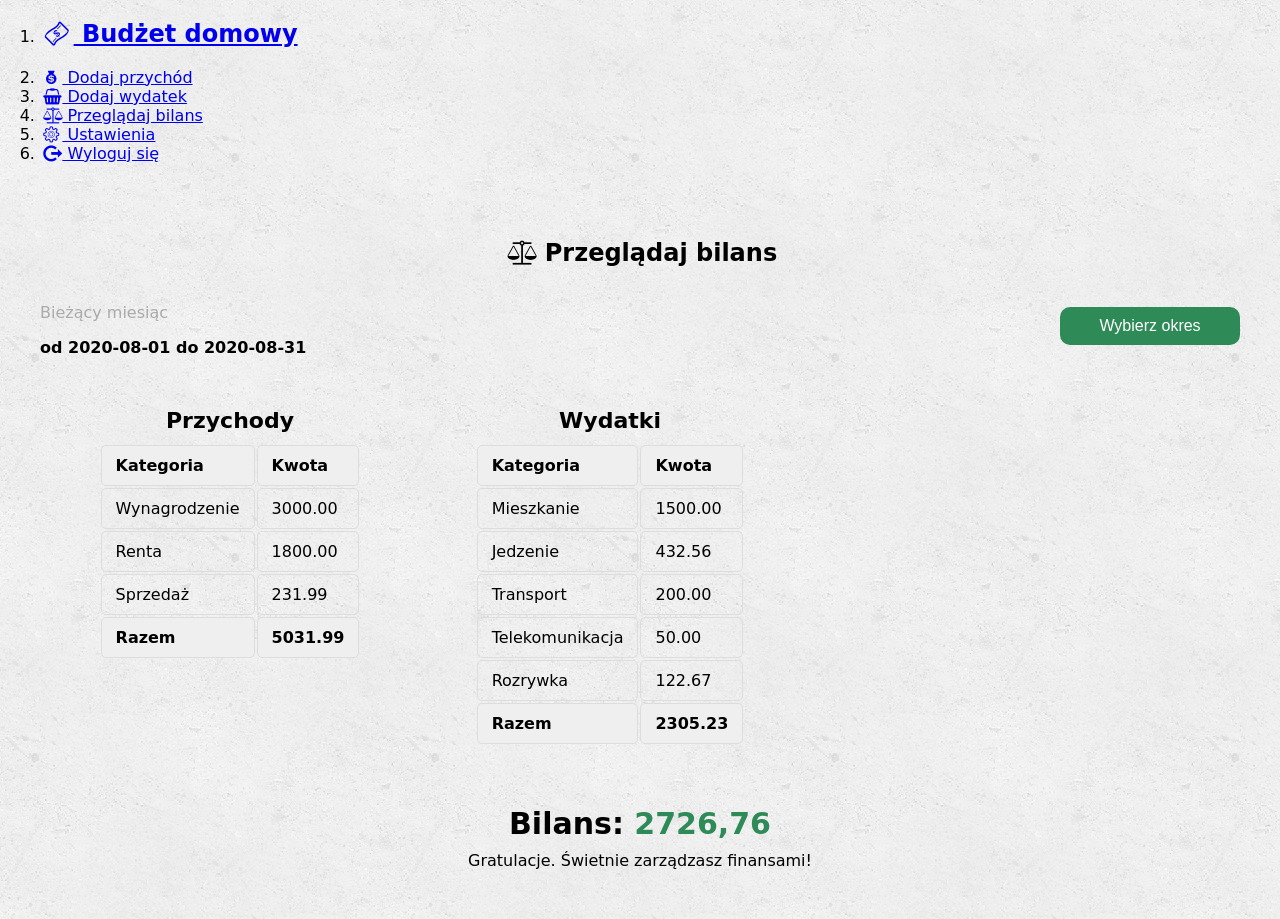
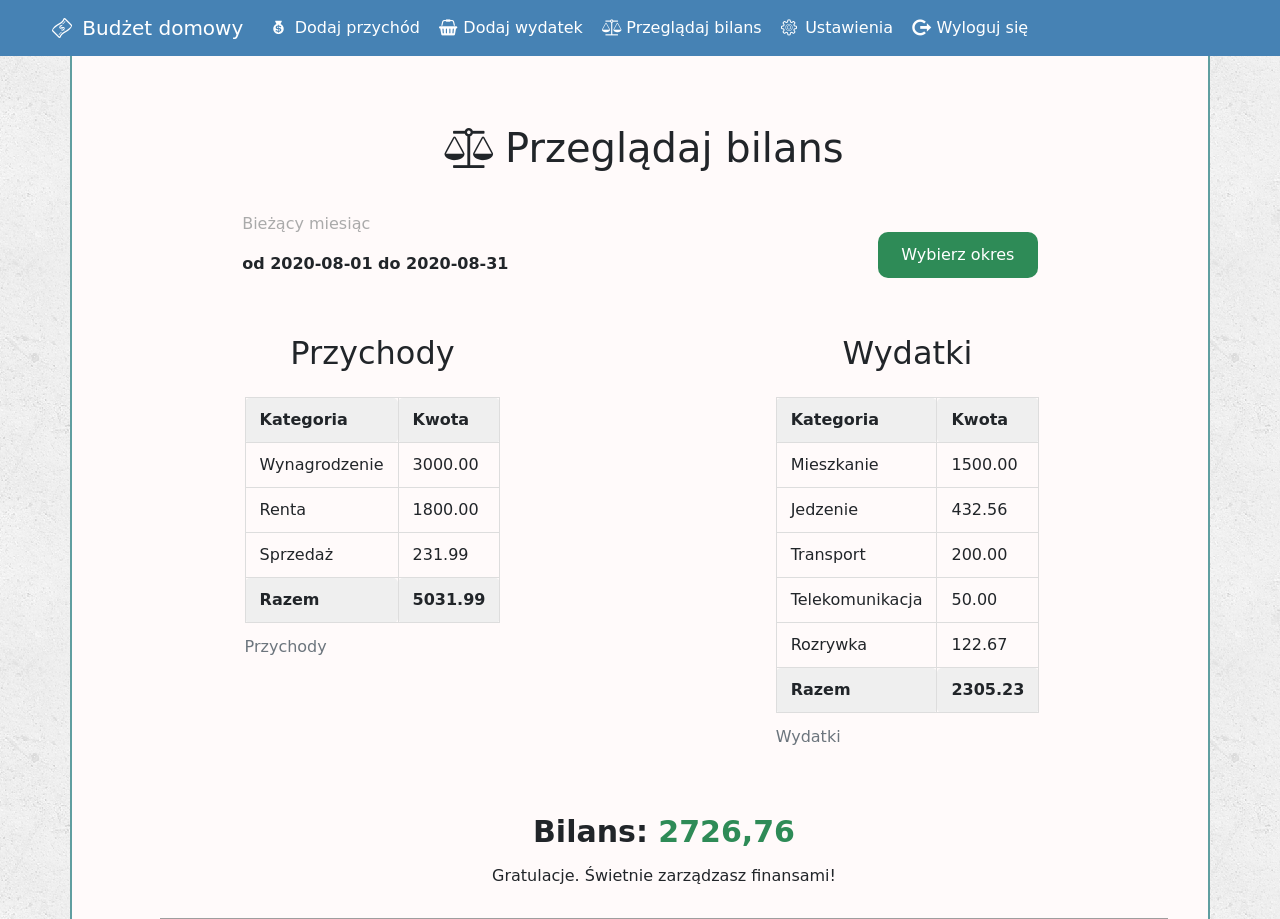
Before and after one commit to Dawid-Kaluzny/PersonalBudget, a PHP site: page /balance.html in a window 1280 px wide. Shown: the top 919 px of the page. Run offline with PHP 8.4, Linux system fonts and the light colour scheme; some libraries are stand-ins or nearby versions; some web fonts are replaced; grey boxes are pictures that could not be loaded.

Commit message:
Added bootstrap in the balance website

```diff
--- a/balance.html
+++ b/balance.html
@@ -4,12 +4,15 @@
 	<head>
 
 		<meta charset="utf-8">
+		<meta name="viewport" content="width=device-width, initial-scale=1">
 		<title>Budżet domowy</title>
 		<meta name="description" content="">
 		<meta name="keywords" content="budżet, domowy, finanse, wydatki, oszczędzanie, zarobki, bogactwo">
 		<meta name="author" content="Dawid Kałużny">
 
 		<meta http-equiv="X-Ua-Compatible" content="IE=edge">
+
+		<link rel="stylesheet" href="https://stackpath.bootstrapcdn.com/bootstrap/4.5.2/css/bootstrap.min.css" integrity="sha384-JcKb8q3iqJ61gNV9KGb8thSsNjpSL0n8PARn9HuZOnIxN0hoP+VmmDGMN5t9UJ0Z" crossorigin="anonymous">
 		<link rel="stylesheet" href="main.css" />
 		<link rel="stylesheet" href="style.css" />
 		<link rel="stylesheet" href="balances.css" />
@@ -18,7 +21,6 @@
 		<link href="https://fonts.googleapis.com/css2?family=MuseoModerno:wght@400;600&display=swap" rel="stylesheet">
 
 		<script src="https://www.gstatic.com/charts/loader.js"></script>
-		<script src="date.js"></script>
 
 	</head>
 
@@ -26,17 +28,32 @@
 
 		<header class="sticky">
 
-			<nav>
+			<nav class="navbar navbar-expand-xl pl-5">
 
-				<div class="menu">
+				<a class="navbar-brand" href="budzet-menu-glowne"><i class="icon-money"></i> Budżet domowy</a>
 
-					<ol>
-						<li><h2><a href="budzet-menu-glowne"><i class="icon-money"></i> Budżet domowy</a></h2></li>
-						<li><a href="#"><i class="icon-money-1"></i> Dodaj przychód</a></li>
-						<li><a href="budzet-wprowadz-wydatek"><i class="icon-shopping-basket"></i> Dodaj wydatek</a></li>
-						<li><a href="budzet-przegladaj-bilans"><i class="icon-balance-scale"></i> Przeglądaj bilans</a></li>
-						<li><a href="#"><i class="icon-cog"></i> Ustawienia</a></li>
-						<li><a href="budzet-domowy"><i class="icon-logout"></i> Wyloguj się</a></li>
+				<button class="navbar-toggler navbar-dark" type="button" data-toggle="collapse" data-target="#main-menu" aria-controls="main-menu" aria-label="Przełącznik nawigacji">
+					<span class="navbar-toggler-icon"></span>
+				</button>
+
+				<div class="collapse navbar-collapse" id="main-menu">
+
+					<ol class="navbar-nav">
+						<li class="nav-item">
+							<a class="nav-link" href="#"><i class="icon-money-1"></i> Dodaj przychód</a>
+						</li>
+						<li class="nav-item">
+							<a class="nav-link" href="budzet-wprowadz-wydatek"><i class="icon-shopping-basket"></i> Dodaj wydatek</a>
+						</li>
+						<li class="nav-item">
+							<a class="nav-link" href="budzet-przegladaj-bilans"><i class="icon-balance-scale"></i> Przeglądaj bilans</a>
+						</li>
+						<li class="nav-item">
+							<a class="nav-link" href="#"><i class="icon-cog"></i> Ustawienia</a>
+						</li>
+						<li class="nav-item">
+							<a class="nav-link" href="budzet-domowy"><i class="icon-logout"></i> Wyloguj się</a>
+						</li>
 					</ol>
 
 				</div>
@@ -47,32 +64,62 @@
 
 		<main>
 
-			<div class="container">
+			<article class="container container-main balance">
 
-				<article>
+				<div class="row p-2">
 
-					<div class="balance">
+					<div class="col-lg-10 px-5 mx-auto">
 
 						<h1><i class="icon-balance-scale"></i> Przeglądaj bilans</h1>
 
-						<div id="date-range">
+						<!-- Button to Open the Modal -->
+						<button type="button" class="btn btn-modal float-md-right" data-toggle="modal" data-target="#myModal">
+							Wybierz okres
+						</button>
+
+						<!-- The Modal -->
+						<div class="modal fade" id="myModal">
+							<div class="modal-dialog">
+								<div class="modal-content">
+
+									<!-- Modal Header -->
+									<div class="modal-header">
+										<h4 class="modal-title">Wybierz okres</h4>
+
+										<button type="button" class="close" data-dismiss="modal">&times;</button>
+
 									</div>
 
-						<div class="dropdown">
-							<button class="dropbutton">Wybierz okres</button>
-							<div class="dropdown-content">
-								<a href="#" id="current-month">Bieżący miesiąc</a>
-								<a href="#" id="previous-month">Poprzedni miesiąc</a>
-								<a href="#" id="current-year">Bieżący rok</a>
-								<a href="#" id="custom-date">Niestandardowy</a>
+									<!-- Modal body -->
+									<div class="modal-body">
+										<div id="date-range"></div>
+										<div><a href="#" id="current-month">Bieżący miesiąc</a></div>
+										<div><a href="#" id="previous-month">Poprzedni miesiąc</a></div>
+										<div><a href="#" id="current-year">Bieżący rok</a></div>
+										<div><a href="#" id="custom-date">Niestandardowy</a></div>
+									</div>
+
+									<!-- Modal footer -->
+									<div class="modal-footer">
+										<button type="button" class="btn btn-danger" data-dismiss="modal">Zamknij</button>
+									</div>
+
+								</div>
 							</div>
 						</div>
 
-						<div style="clear: both;">
+						<div id="date-range-main">
 						</div>
 
-						<div class="table-balances">
+					</div>
 
+				</div>
+
+				<div class="row p-2">
+
+					<div class="col-md-6 text-center table-balances">
+
+						<h2>Przychody</h2>
 						<table>
 							<caption>Przychody</caption>
 							<tr>
@@ -99,8 +146,9 @@
 
 					</div>
 
-						<div class="table-balances">
+					<div class="col-md-6 text-center table-balances">
 
+						<h2>Wydatki</h2>
 						<table>
 							<caption>Wydatki</caption>
 							<tr>
@@ -135,6 +183,12 @@
 
 					</div>
 
+				</div>
+
+				<div class="row pl-5">
+
+					<div class="col-md-12">
+
 						<div class="balance-result">
 							<p>Bilans: <span class="color-result">2726,76</span></p>
 							Gratulacje. Świetnie zarządzasz finansami!
@@ -144,17 +198,22 @@
 
 					</div>
 
+				</div>
+
 			</article>
-
-			</div>
 
 		</main>
 
 		<footer>
 
-			<h3>Copyright &copy; 2020 Dawid Kałużny (dawid.kaluzny.programista@gmail.com)</h3>
+			<h3 class="h5 p-2 mb-0">Copyright &copy; 2020 Dawid Kałużny (dawid.kaluzny.programista@gmail.com)</h3>
 
 		</footer>
+
+		<script src="https://code.jquery.com/jquery-3.5.1.slim.min.js" integrity="sha384-DfXdz2htPH0lsSSs5nCTpuj/zy4C+OGpamoFVy38MVBnE+IbbVYUew+OrCXaRkfj" crossorigin="anonymous"></script>
+		<script src="https://cdn.jsdelivr.net/npm/popper.js@1.16.1/dist/umd/popper.min.js" integrity="sha384-9/reFTGAW83EW2RDu2S0VKaIzap3H66lZH81PoYlFhbGU+6BZp6G7niu735Sk7lN" crossorigin="anonymous"></script>
+		<script src="https://stackpath.bootstrapcdn.com/bootstrap/4.5.2/js/bootstrap.min.js" integrity="sha384-B4gt1jrGC7Jh4AgTPSdUtOBvfO8shuf57BaghqFfPlYxofvL8/KUEfYiJOMMV+rV" crossorigin="anonymous"></script>
+		<script src="date.js"></script>
 
 	</body>
 
--- a/balances.css
+++ b/balances.css
@@ -6,66 +6,27 @@
 
 .balance h1
 {
-	margin-bottom: 20px;
+	margin-bottom: 40px;
 	margin-top: 40px;
 	text-align: center;
 }
 
-.dropbutton
+.btn-modal
 {
-  background-color: #2E8B57;
-  color: white;
-  border-radius: 10px;
-  padding: 10px;
-  font-size: 16px;
-  border: none;
-  cursor: pointer;
-  min-width: 180px;
+	background-color: #2E8B57;
+	border-radius: 10px;
+	color: white;
+	font-size: 16px;
+	margin-bottom: 20px;
+	margin-top: 20px;
+	min-width: 160px;
+	padding: 10px;
 }
 
-.dropdown
+.btn-modal:hover
 {
-  float: right;
-  margin-top: 20px;
-}
-
-.dropdown-content
-{
-  display: none;
-  position: absolute;
-  background-color: #F9F9F9;
-  min-width: 180px;
-  box-shadow: 0px 8px 16px 0px rgba(0,0,0,0.2);
-  z-index: 1;
-}
-
-.dropdown-content a {
-  color: black;
-  padding: 12px 16px;
-  text-decoration: none;
-  display: block;
-}
-
-.dropdown-content a:hover
-{
-	background-color: #F1F1F1;
-	border-radius: 10px;
-}
-
-.dropdown:hover .dropdown-content
-{
-  display: block;
-}
-
-.dropdown:hover .dropbutton
-{
-  background-color: #3CB371;
-}
-
-#date-range
-{
-  float: left;
-  width: 380px;
+	background-color: #3CB371;
+	color: white;
 }
 
 .range
@@ -121,23 +82,14 @@
 
 .table-balances
 {
-	width: 360px;
-	padding: 10px;
-	float: left;
+	padding: 20px;
 }
 
 .balance table
 {
 	margin-left: auto;
 	margin-right: auto;
-}
-
-.balance table > caption
-{
-	margin-bottom: 10px;
 	margin-top: 25px;
-	font-size: 22px;
-	font-weight: 600;
 }
 
 .balance td, th
@@ -155,7 +107,6 @@
 
 .balance-result
 {
-	clear: both;
 	padding: 20px;
 	text-align: center;
 }
@@ -174,7 +125,7 @@
 
 #piechart
 {
-	margin-top: 30px;
-	margin-left: auto;
-	margin-right: auto;
+	margin-top: 10px;
+	min-height: 460px;
+    width: 100%;
 }
--- a/date.js
+++ b/date.js
@@ -66,7 +66,7 @@ function viewDateCurrentYear()
 
 function viewCustomDate()
 {
-	document.getElementById("date-range").innerHTML = '<div class="input-right"> <label>Data początkowa <input type="date" id="start-date"></label> <label>Data końcowa <input type="date" id="end-date"></label> <input type="submit" id="confirm" value="Pokaż"> </div>';
+	document.getElementById("date-range").innerHTML = '<div class="input-right"> <label>Data początkowa <input type="date" id="start-date"></label> <label class="ml-3">Data końcowa <input type="date" id="end-date"></label> <input type="submit" class="d-block ml-auto" id="confirm" value="Pokaż"> </div>';
 
 	var today = new Date();
 	var year = today.getFullYear();
@@ -117,6 +117,7 @@ function calculateLastDayInMonth(year, month)
 function setDescription(description, earliestDate, latestDate)
 {
 	document.getElementById("date-range").innerHTML = '<p><span class="range">' + description + '</span><p> <p><b>od ' + earliestDate + ' do ' + latestDate + '</b></p>';
+	document.getElementById("date-range-main").innerHTML = '<p><span class="range">' + description + '</span><p> <p><b>od ' + earliestDate + ' do ' + latestDate + '</b></p>';
 }
 
 window.addEventListener("load", function() { viewDateCurrentMonth(); });
@@ -150,9 +151,13 @@ function drawChart() {
 	]);
 
 	// Optional; add a title and set the width and height of the chart
-	var options = {'title':'Twoje Wydatki', 'width':760, 'height':470};
+	var options = {'title':'Twoje Wydatki'};
 
 	// Display the chart inside the <div> element with id="piechart"
 	var chart = new google.visualization.PieChart(document.getElementById('piechart'));
 	chart.draw(data, options);
 }
+
+$(window).resize(function(){
+  drawChart();
+});
--- a/menu.html
+++ b/menu.html
@@ -112,7 +112,7 @@
 
 		<footer>
 
-			<h3 class="h5 p-2">Copyright &copy; 2020 Dawid Kałużny (dawid.kaluzny.programista@gmail.com)</h3>
+			<h3 class="h5 p-2 mb-0">Copyright &copy; 2020 Dawid Kałużny (dawid.kaluzny.programista@gmail.com)</h3>
 
 		</footer>
 
```
Lines whose indentation alone changed are shown as unchanged.
